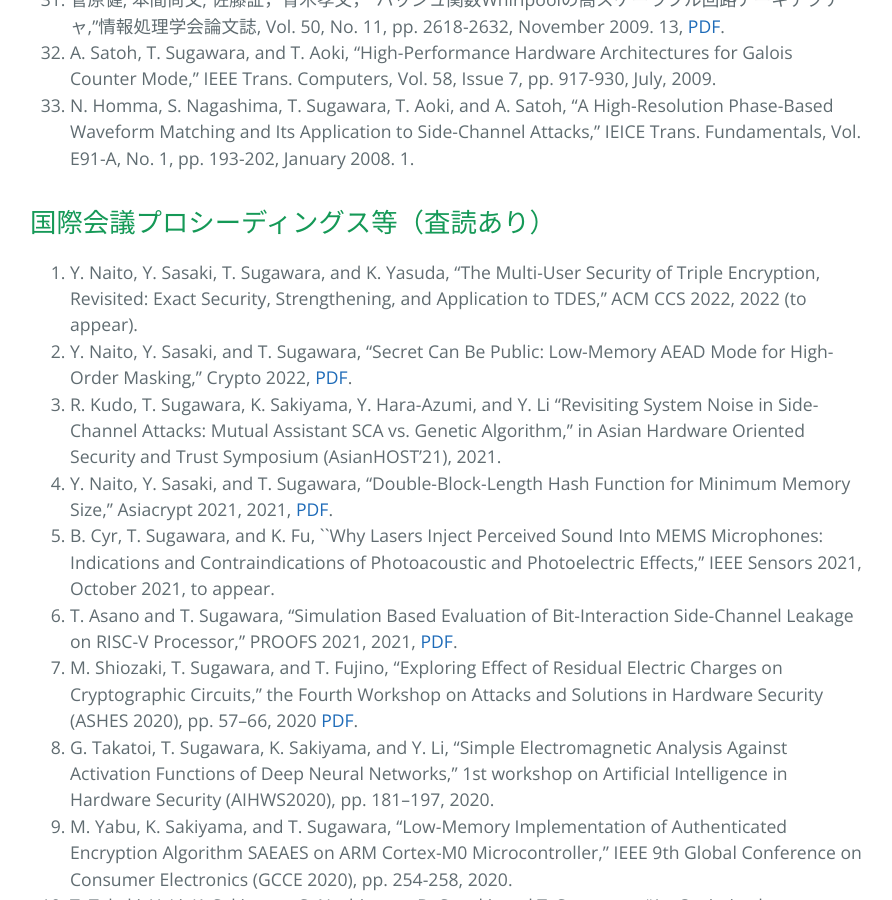
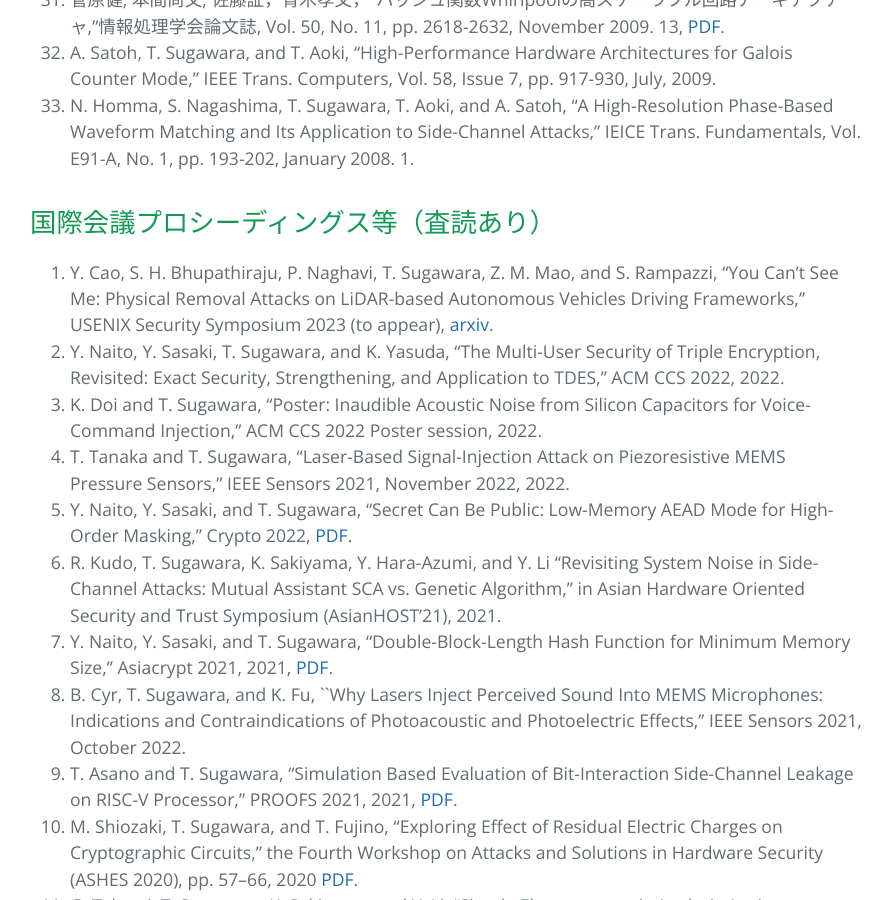
Before and after one commit to sugawara-bbbb/weblab, a Jekyll site: the page built from publication.md, in a window 1280 px wide and 900 px high, scrolled down 2812 px. Shown: the whole window, without its empty margins (194-1086 px from the left). Built offline with Jekyll 4.4.1, drawn with Linux system fonts in a browser that asks for light colours; our own code applies the rules of GitHub Pages for plain Markdown files; some of the changed text lies outside the part shown.

Commit message:
New publications

```diff
--- a/publication.md
+++ b/publication.md
@@ -46,11 +46,14 @@ layout: default
 
 ## 国際会議プロシーディングス等（査読あり）
 
-1. Y. Naito, Y. Sasaki, T. Sugawara, and K. Yasuda, "The Multi-User Security of Triple Encryption, Revisited: Exact Security, Strengthening, and Application to TDES," ACM CCS 2022, 2022 (to appear).
+1. Y. Cao, S. H. Bhupathiraju, P. Naghavi, T. Sugawara, Z. M. Mao, and S. Rampazzi, "You Can’t See Me: Physical Removal Attacks on LiDAR-based Autonomous Vehicles Driving Frameworks,” USENIX Security Symposium 2023 (to appear), [arxiv](https://arxiv.org/abs/2210.09482).
+1. Y. Naito, Y. Sasaki, T. Sugawara, and K. Yasuda, "The Multi-User Security of Triple Encryption, Revisited: Exact Security, Strengthening, and Application to TDES," ACM CCS 2022, 2022.
+1. K. Doi and T. Sugawara, "Poster: Inaudible Acoustic Noise from Silicon Capacitors for Voice-Command Injection," ACM CCS 2022 Poster session, 2022.
+1. T. Tanaka and T. Sugawara, "Laser-Based Signal-Injection Attack on Piezoresistive MEMS Pressure Sensors," IEEE Sensors 2021, November 2022, 2022.
 1. Y. Naito, Y. Sasaki, and T. Sugawara, "Secret Can Be Public: Low-Memory AEAD Mode for High-Order Masking," Crypto 2022, [PDF](https://eprint.iacr.org/2022/812).
 1. R. Kudo, T. Sugawara, K. Sakiyama, Y. Hara-Azumi, and Y. Li “Revisiting System Noise in Side-Channel Attacks: Mutual Assistant SCA vs. Genetic Algorithm,” in Asian Hardware Oriented Security and Trust Symposium (AsianHOST’21), 2021.
 1. Y. Naito, Y. Sasaki, and T. Sugawara, "Double-Block-Length Hash Function for Minimum Memory Size," Asiacrypt 2021, 2021, [PDF](https://link.springer.com/content/pdf/10.1007/978-3-030-92078-4_13.pdf).
-1. B. Cyr, T. Sugawara, and K. Fu, ``Why Lasers Inject Perceived Sound Into MEMS Microphones: Indications and Contraindications of Photoacoustic and Photoelectric Effects,’’ IEEE Sensors 2021, October 2021, to appear.
+1. B. Cyr, T. Sugawara, and K. Fu, ``Why Lasers Inject Perceived Sound Into MEMS Microphones: Indications and Contraindications of Photoacoustic and Photoelectric Effects,’’ IEEE Sensors 2021, October 2022.
 1. T. Asano and T. Sugawara, "Simulation Based Evaluation of Bit-Interaction Side-Channel Leakage on RISC-V Processor," PROOFS 2021, 2021, [PDF](http://www.proofs-workshop.org/2021/papers/paper3.pdf).
 1. M. Shiozaki, T. Sugawara, and T. Fujino, "Exploring Effect of Residual Electric Charges on Cryptographic Circuits," the Fourth Workshop on Attacks and Solutions in Hardware Security (ASHES 2020), pp. 57--66, 2020 [PDF](https://dl.acm.org/doi/10.1145/3411504.3421210).
 1. G. Takatoi, T. Sugawara, K. Sakiyama, and Y. Li, "Simple Electromagnetic Analysis Against Activation Functions of Deep Neural Networks," 1st workshop on Artificial Intelligence in Hardware Security (AIHWS2020), pp. 181--197, 2020.
@@ -109,6 +112,8 @@ layout: default
 
 ## 学会口頭発表（査読なし，2017年〜）
 
+1. 山下晃平, シアベンジャミン, フーケビン, バールソンウェイン, 菅原健, "レッドシフト: 連続波レーザーを用いて信号の伝搬遅延を操作する攻撃," ハードウェアセキュリティ研究会 (HWS), 2022.
+1. 根本昌也, 浅野多聞, 菅原健, "Romulus の TI 付きハードウェア実装と電力リークのシミュレーション評価," ハードウェアセキュリティ研究会 (HWS), 2022.
 1. T. Ono, T. Sugawara, J. Sakuma, T. Mori, "Application of Adversarial Examples to Physical ECG Signals," 情報通信システムセキュリティ研究会（ICSS）, 2022.
 1. 金剛山, 菅原健, "STM32上のAESコプロセッサを用いたOCBの高性能ソフトウェア実装," 2022年暗号と情報セキュリティシンポジウム (SCIS2022), 1C2-6, 2022.
 1. 浅野多聞, 菅原健, "バレルシフタと加算器によるビット非独立なサイドチャネルリークの発生機序とその対策," 2022年暗号と情報セキュリティシンポジウム (SCIS2022), 2C2-3, 2022.
```
